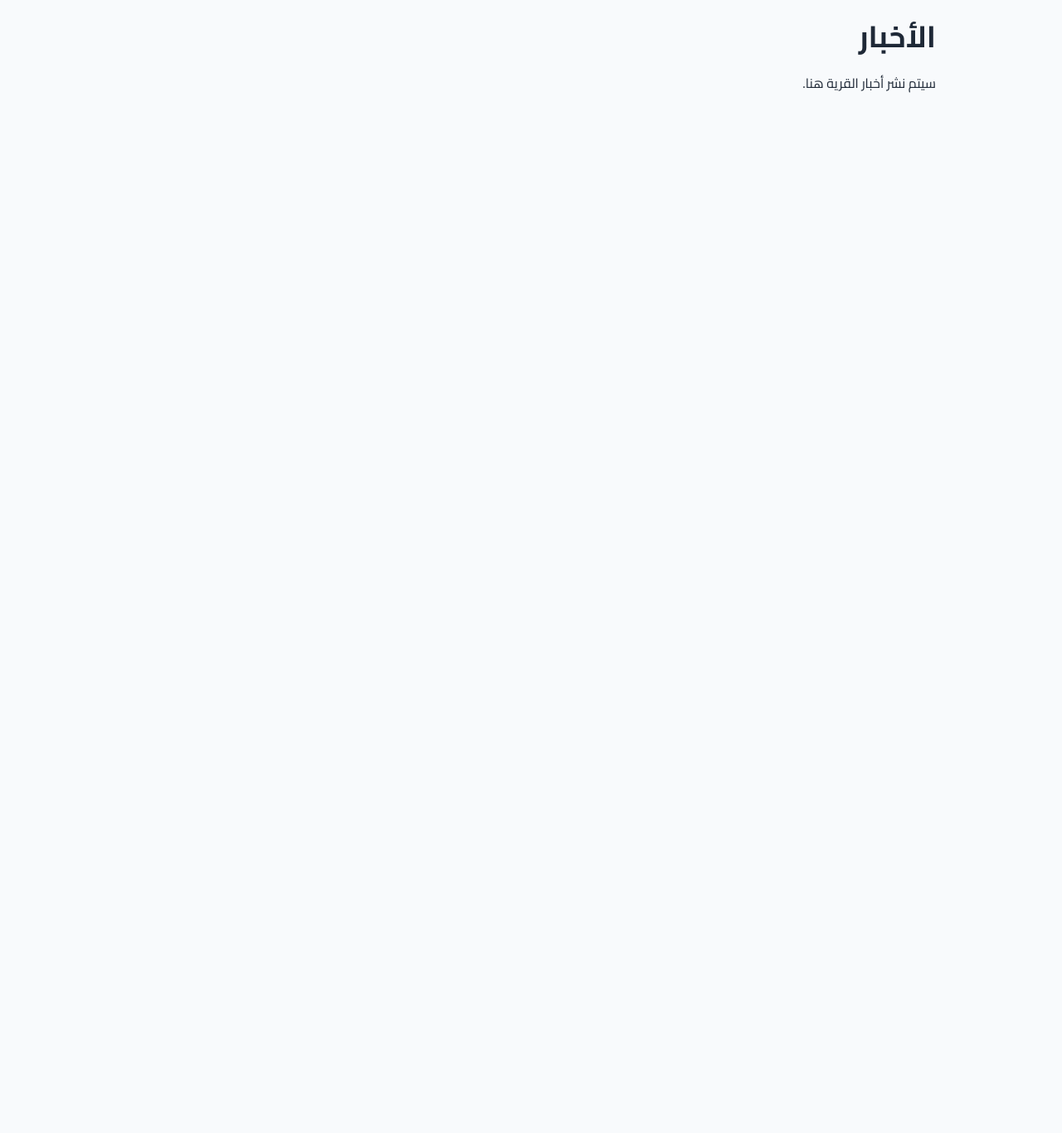
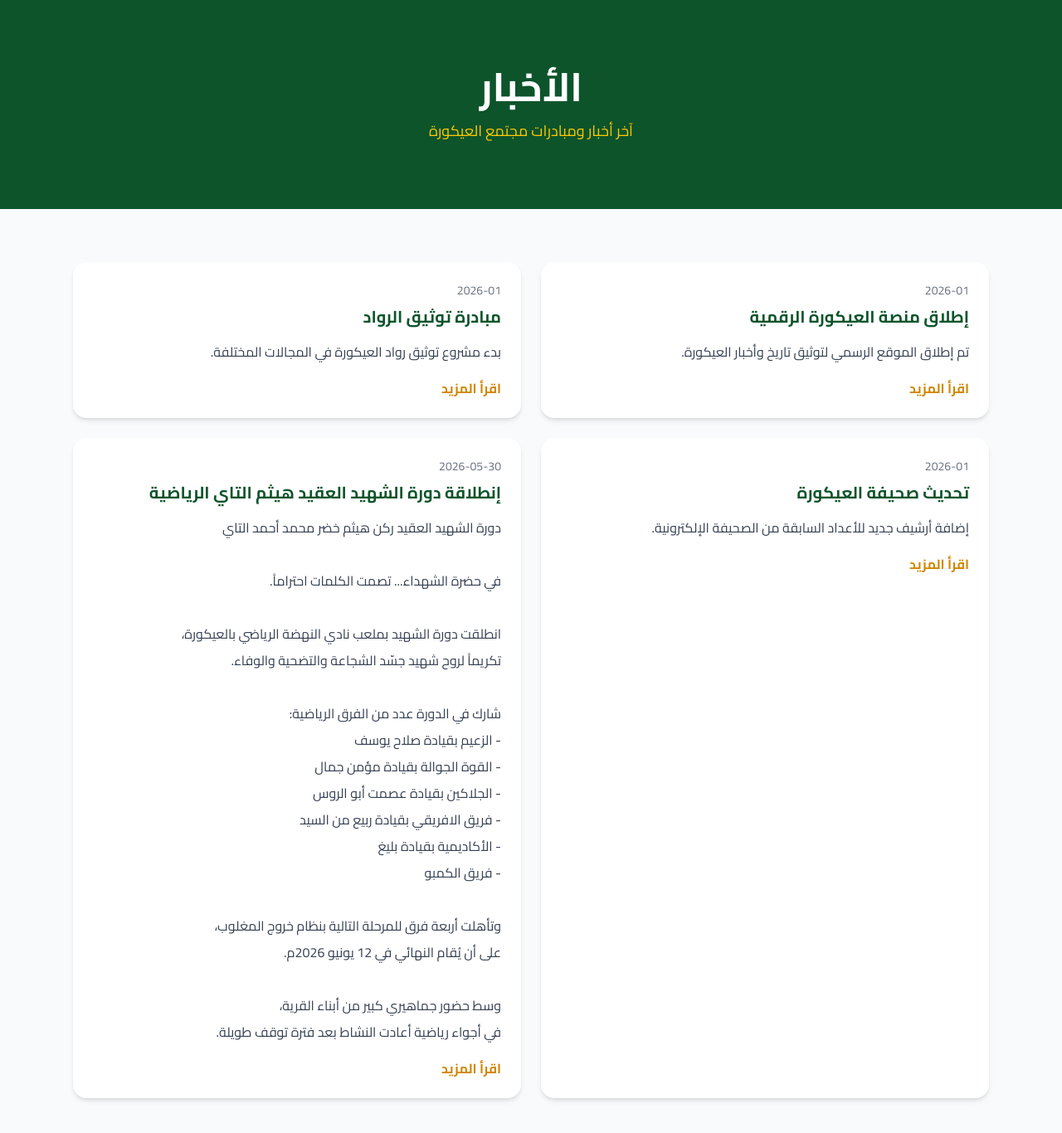
Before and after one commit to CyberSudan/al3kara, a Next.js app: page /news in a window 1280 px wide. Shown: the top 1366 px of the page at 83% size. Before the commit the page ends 800 px from the top, so only its background shows below. Built offline with nearby package versions, Linux system fonts and the light colour scheme.

Commit message:
Add Sheikh Hitham Tay sports tournament news

```diff
--- a/app/news/page.tsx
+++ b/app/news/page.tsx
@@ -1,8 +1,93 @@
 export default function NewsPage() {
+  const news = [
+    {
+      title: "إطلاق منصة العيكورة الرقمية",
+      description: "تم إطلاق الموقع الرسمي لتوثيق تاريخ وأخبار العيكورة.",
+      date: "2026-01",
+    },
+    {
+      title: "مبادرة توثيق الرواد",
+      description: "بدء مشروع توثيق رواد العيكورة في المجالات المختلفة.",
+      date: "2026-01",
+    },
+    {
+      title: "تحديث صحيفة العيكورة",
+      description: "إضافة أرشيف جديد للأعداد السابقة من الصحيفة الإلكترونية.",
+      date: "2026-01",
+    },
+    {
+      title: "إنطلاقة دورة الشهيد العقيد هيثم التاي الرياضية",
+      date: "2026-05-30",
+      description: `
+دورة الشهيد العقيد ركن هيثم خضر محمد أحمد التاي
+
+في حضرة الشهداء... تصمت الكلمات احتراماً.
+
+انطلقت دورة الشهيد بملعب نادي النهضة الرياضي بالعيكورة،
+تكريماً لروح شهيد جسّد الشجاعة والتضحية والوفاء.
+
+شارك في الدورة عدد من الفرق الرياضية:
+- الزعيم بقيادة صلاح يوسف
+- القوة الجوالة بقيادة مؤمن جمال
+- الجلاكين بقيادة عصمت أبو الروس
+- فريق الافريقي بقيادة ربيع من السيد
+- الأكاديمية بقيادة بليغ
+- فريق الكمبو
+
+وتأهلت أربعة فرق للمرحلة التالية بنظام خروج المغلوب،
+على أن يُقام النهائي في 12 يونيو 2026م.
+
+وسط حضور جماهيري كبير من أبناء القرية،
+في أجواء رياضية أعادت النشاط بعد فترة توقف طويلة.
+      `.trim(),
+    },
+  ];
+
   return (
-    <main className="max-w-5xl mx-auto p-6">
-      <h1 className="text-4xl font-bold mb-6">الأخبار</h1>
-      <p>سيتم نشر أخبار القرية هنا.</p>
+    <main className="min-h-screen bg-slate-50">
+
+      {/* Header */}
+      <section className="bg-green-900 text-white py-20">
+        <div className="max-w-6xl mx-auto px-6 text-center">
+          <h1 className="text-5xl font-bold mb-4">الأخبار</h1>
+          <p className="text-yellow-400 text-lg">
+            آخر أخبار ومبادرات مجتمع العيكورة
+          </p>
+        </div>
+      </section>
+
+      {/* News */}
+      <section className="max-w-6xl mx-auto px-6 py-16">
+
+        <div className="grid md:grid-cols-2 lg:grid-cols-2 gap-6">
+
+          {news.map((item, index) => (
+            <div
+              key={index}
+              className="bg-white rounded-2xl shadow-md p-6 hover:shadow-lg transition"
+            >
+              <div className="text-sm text-gray-500 mb-2">
+                {item.date}
+              </div>
+
+              <h2 className="text-xl font-bold text-green-900 mb-3">
+                {item.title}
+              </h2>
+
+              <p className="text-gray-700 whitespace-pre-line leading-8">
+                {item.description}
+              </p>
+
+              <button className="mt-4 text-yellow-600 font-bold hover:underline">
+                اقرأ المزيد
+              </button>
+            </div>
+          ))}
+
+        </div>
+
+      </section>
+
     </main>
   );
 }
```
